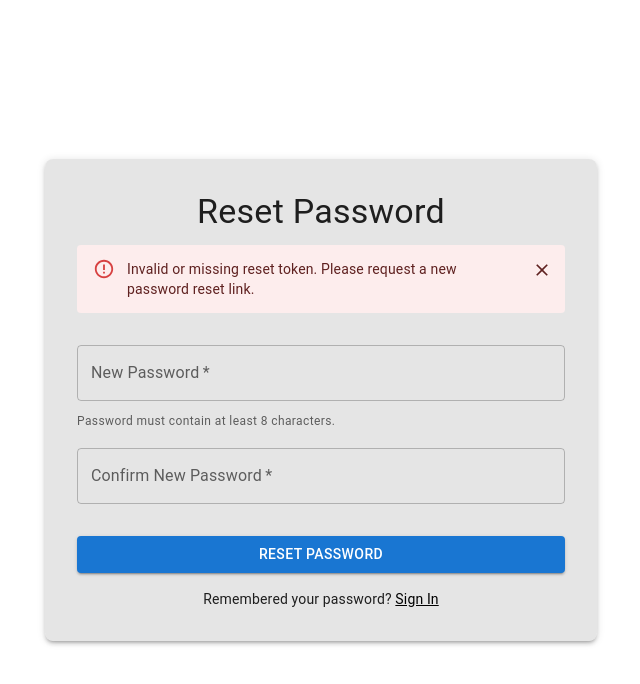
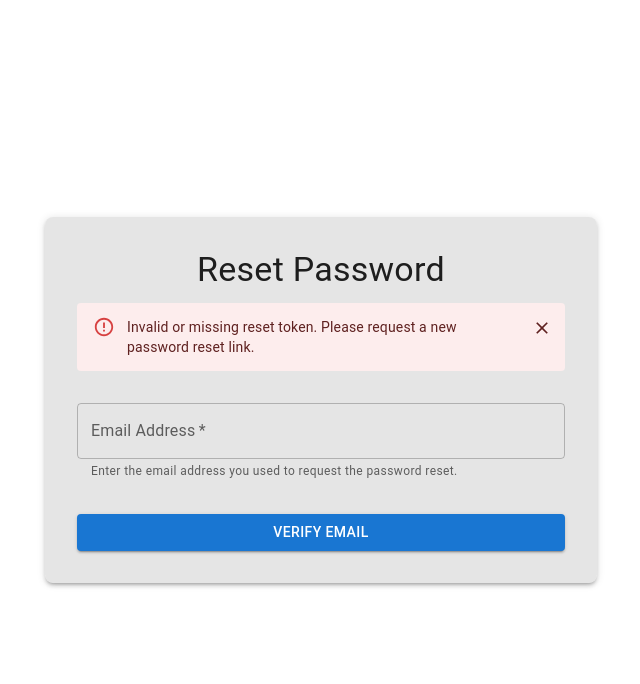
Before and after one commit to savinjay/edumanage, a React (Create React App) app: page /reset-password in a window 1280 px wide. Shown: the top 684 px of the page, without its empty margins (319-959 px from the left). Built offline with nearby package versions, Linux system fonts and the light colour scheme.

Commit message:
reset page modified

```diff
--- a/src/components/Frontend/ResetPassword.jsx
+++ b/src/components/Frontend/ResetPassword.jsx
@@ -1,80 +1,128 @@
-
-import React, { useState, useEffect } from 'react';
-import { useNavigate, useLocation } from 'react-router-dom';
-import { TextField, Button, Typography, Box, Container, Paper, Alert } from '@mui/material';
-import { supabase } from '../../helper/supabaseClient.js';
+import React, { useState, useEffect } from "react";
+import { useNavigate, useLocation } from "react-router-dom";
+import { TextField, Button, Typography, Box, Container, Paper, Alert } from "@mui/material";
+import { supabase } from "../../helper/supabaseClient.js";
 
 export default function ResetPassword() {
-  const [newPassword, setNewPassword] = useState('');
-  const [confirmPassword, setConfirmPassword] = useState('');
-  const [error, setError] = useState('');
-  const [success, setSuccess] = useState('');
+  const [email, setEmail] = useState(""); // Add email state
+  const [newPassword, setNewPassword] = useState("");
+  const [confirmPassword, setConfirmPassword] = useState("");
+  const [error, setError] = useState("");
+  const [success, setSuccess] = useState("");
   const [loading, setLoading] = useState(false);
+  const [tokenValid, setTokenValid] = useState(false);
+  const [verifyingToken, setVerifyingToken] = useState(false); // Only verify when the user submits the email
   const navigate = useNavigate();
   const location = useLocation();
 
   useEffect(() => {
     // Extract the access_token from the URL
     const params = new URLSearchParams(location.search);
-    const accessToken = params.get('access_token');
-    const type = params.get('type');
+    const accessToken = params.get("access_token");
+    const type = params.get("type");
 
-    if (!accessToken || type !== 'recovery') {
-      setError('Invalid or missing reset token. Please request a new password reset link.');
+    console.log("Access Token:", accessToken);
+    console.log("Type:", type);
+
+    if (!accessToken || type !== "recovery") {
+      setError("Invalid or missing reset token. Please request a new password reset link.");
+      return;
+    }
+  }, [location]);
+
+  const handleVerifyToken = async () => {
+    setVerifyingToken(true);
+    setError("");
+    setSuccess("");
+
+    const params = new URLSearchParams(location.search);
+    const accessToken = params.get("access_token");
+
+    try {
+      if (!email) {
+        throw new Error("Please enter your email address.");
+      }
+
+      const { data, error } = await supabase.auth.verifyOtp({
+        token: accessToken,
+        type: "recovery",
+        email: email, // Pass the email
+      });
+
+      console.log("Verify OTP Response:", data, error);
+
+      if (error) {
+        if (error.message.includes("Invalid token") || error.message.includes("Token has expired")) {
+          setError("The reset link has expired or is invalid. Please request a new password reset link.");
+        } else {
+          setError("Failed to validate reset token: " + error.message);
+        }
         return;
       }
 
-    // Set the session with the access token
-    const setSession = async () => {
-      const { error } = await supabase.auth.setSession({ access_token: accessToken });
-      if (error) {
-        setError('Failed to validate reset token. Please request a new password reset link.');
+      setTokenValid(true);
+    } catch (err) {
+      setError(err.message || "An unexpected error occurred while validating the token.");
+    } finally {
+      setVerifyingToken(false);
     }
   };
 
-    setSession();
-  }, [location]);
-
   const handleSubmit = async (e) => {
     e.preventDefault();
-    setError('');
-    setSuccess('');
+    setError("");
+    setSuccess("");
     setLoading(true);
 
     try {
       // Validate passwords
       if (newPassword.length < 8) {
-        throw new Error('Password must be at least 8 characters long');
+        throw new Error("Password must be at least 8 characters long");
       }
       if (newPassword !== confirmPassword) {
-        throw new Error('Passwords do not match');
+        throw new Error("Passwords do not match");
       }
 
       // Update the user's password
-      const { error } = await supabase.auth.updateUser({ password: newPassword });
+      const { data, error } = await supabase.auth.updateUser({ password: newPassword });
+
+      console.log("Password Update Response:", data, error);
 
       if (error) {
         throw error;
       }
 
-      setSuccess('Password reset successful! Redirecting to login...');
+      setSuccess("Password reset successful! Redirecting to login...");
       setTimeout(() => {
-        navigate('/login', { state: { message: 'Password reset successful! Please sign in with your new password.' } });
+        navigate("/login", {
+          state: { message: "Password reset successful! Please sign in with your new password." },
+        });
       }, 2000);
     } catch (err) {
-      setError(err.message || 'Failed to reset password. Check your internet connection or use a VPN if on school Wi-Fi.');
+      if (err.message.includes("Invalid token")) {
+        setError("The reset link has expired or is invalid. Please request a new password reset link.");
+      } else {
+        setError(err.message || "Failed to reset password. Try again.");
+      }
     } finally {
       setLoading(false);
     }
   };
 
   return (
-    <Box sx={{ minHeight: '100vh', display: 'flex', alignItems: 'center', justifyContent: 'center', background: 'white' }}>
+    <Box sx={{ minHeight: "100vh", display: "flex", alignItems: "center", justifyContent: "center", background: "white" }}>
       <Container maxWidth="sm">
-        <Paper elevation={3} sx={{ p: 4, backdropFilter: 'blur(10px)', borderRadius: 2, backgroundColor: 'rgba(0, 0, 0, 0.1)' }}>
-          <Typography variant="h4" align="center" gutterBottom>Reset Password</Typography>
+        <Paper elevation={3} sx={{ p: 4, backdropFilter: "blur(10px)", borderRadius: 2, backgroundColor: "rgba(0, 0, 0, 0.1)" }}>
+          <Typography variant="h4" align="center" gutterBottom>
+            Reset Password
+          </Typography>
+          {verifyingToken && (
+            <Alert severity="info" sx={{ mb: 2 }}>
+              Verifying reset token...
+            </Alert>
+          )}
           {error && (
-            <Alert severity="error" sx={{ mb: 2 }} onClose={() => setError('')}>
+            <Alert severity="error" sx={{ mb: 2 }} onClose={() => setError("")}>
               {error}
             </Alert>
           )}
@@ -83,6 +131,30 @@ export default function ResetPassword() {
               {success}
             </Alert>
           )}
+          {!tokenValid ? (
+            <>
+              <TextField
+                fullWidth
+                margin="normal"
+                type="email"
+                label="Email Address"
+                value={email}
+                onChange={(e) => setEmail(e.target.value)}
+                required
+                helperText="Enter the email address you used to request the password reset."
+              />
+              <Button
+                fullWidth
+                variant="contained"
+                color="primary"
+                onClick={handleVerifyToken}
+                disabled={verifyingToken}
+                sx={{ mt: 3 }}
+              >
+                {verifyingToken ? "Verifying..." : "Verify Email"}
+              </Button>
+            </>
+          ) : (
             <form onSubmit={handleSubmit}>
               <TextField
                 fullWidth
@@ -93,7 +165,7 @@ export default function ResetPassword() {
                 onChange={(e) => setNewPassword(e.target.value)}
                 required
                 error={newPassword.length > 0 && newPassword.length < 8}
-              helperText={newPassword.length > 0 && newPassword.length < 8 ? 'Password must be at least 8 characters' : ''}
+                helperText={newPassword.length > 0 && newPassword.length < 8 ? "Password must be at least 8 characters" : ""}
               />
               <Typography variant="caption" color="textSecondary">
                 Password must contain at least 8 characters.
@@ -107,27 +179,21 @@ export default function ResetPassword() {
                 onChange={(e) => setConfirmPassword(e.target.value)}
                 required
                 error={confirmPassword.length > 0 && newPassword !== confirmPassword}
-              helperText={confirmPassword.length > 0 && newPassword !== confirmPassword ? 'Passwords do not match' : ''}
+                helperText={confirmPassword.length > 0 && newPassword !== confirmPassword ? "Passwords do not match" : ""}
               />
-            <Button
-              type="submit"
-              fullWidth
-              variant="contained"
-              color="primary"
-              disabled={loading || !!success}
-              sx={{ mt: 3 }}
-            >
-              {loading ? 'Resetting Password...' : 'Reset Password'}
+              <Button type="submit" fullWidth variant="contained" color="primary" disabled={loading || !!success} sx={{ mt: 3 }}>
+                {loading ? "Resetting Password..." : "Reset Password"}
               </Button>
-            <Box sx={{ mt: 2, textAlign: 'center' }}>
+              <Box sx={{ mt: 2, textAlign: "center" }}>
                 <Typography variant="body2">
-                Remembered your password?{' '}
-                <a href="/login" style={{ color: 'black' }}>
+                  Remembered your password?{" "}
+                  <a href="/login" style={{ color: "black" }}>
                     Sign In
                   </a>
                 </Typography>
               </Box>
             </form>
+          )}
         </Paper>
       </Container>
     </Box>
```
Lines whose indentation alone changed are shown as unchanged.
